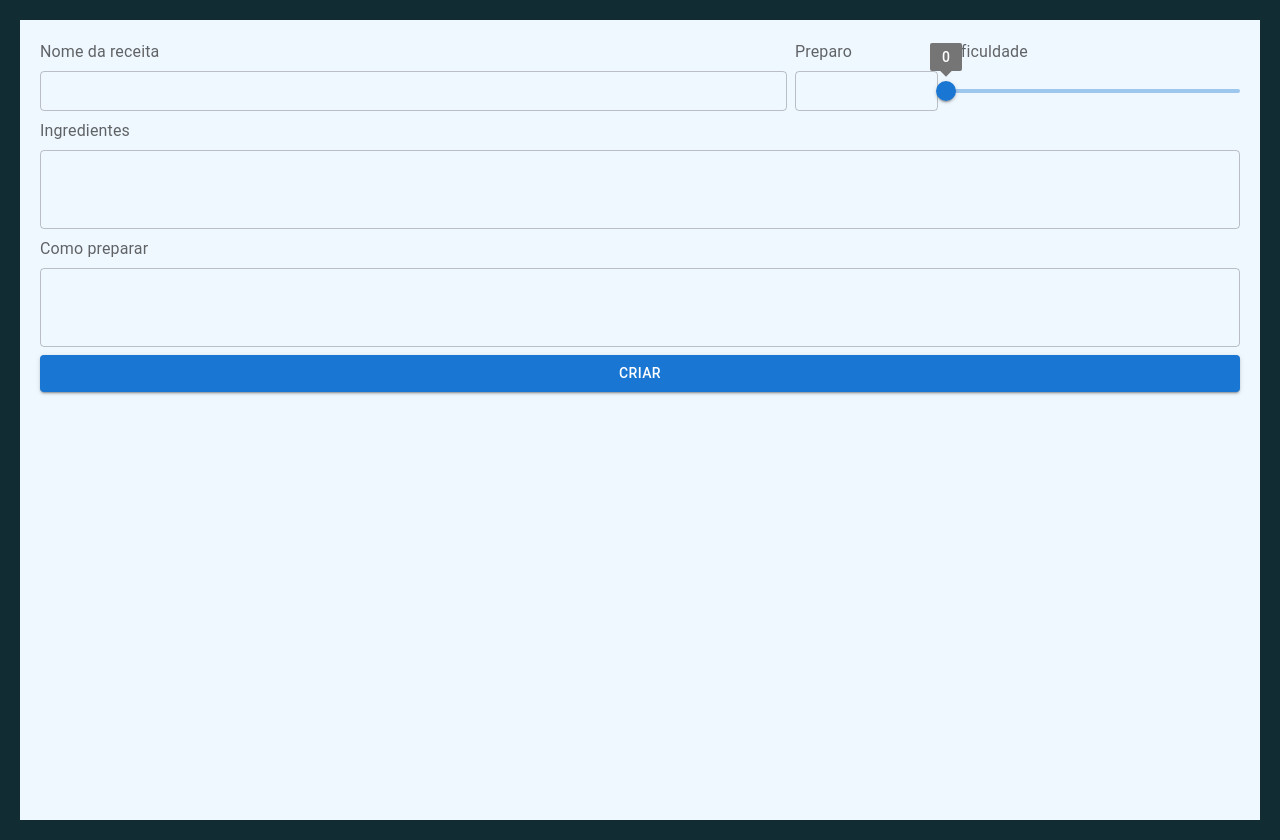
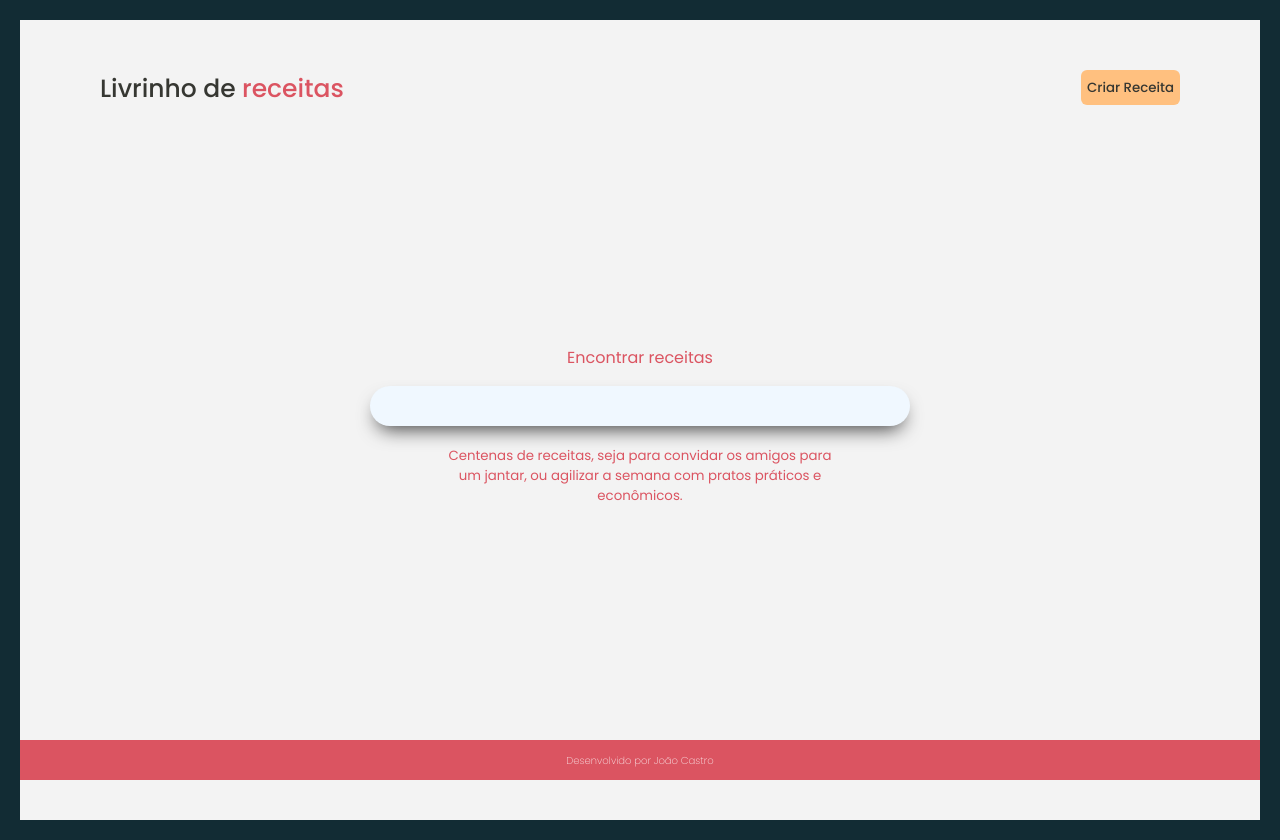
Before and after one commit to jpcastro14/gitapps, a React (Vite) app in the folder gitapps/: page /recipe in a window 1280 px wide. Built offline with nearby package versions, Linux system fonts and the light colour scheme.

Commit message:
Feat: Add new styled homepage

```diff
--- a/gitapps/index.html
+++ b/gitapps/index.html
@@ -3,7 +3,16 @@
   <head>
     <meta charset="UTF-8" />
     <link rel="icon" type="image/svg+xml" href="/vite.svg" />
+    <link rel="preconnect" href="https://fonts.googleapis.com" />
+    <link rel="preconnect" href="https://fonts.gstatic.com" crossorigin />
+    <link
+      href="https://fonts.googleapis.com/css2?family=Poppins:ital,wght@0,100;0,200;0,300;0,400;0,500;0,600;0,700;0,800;0,900;1,100;1,200;1,300;1,400;1,500;1,600;1,700;1,800;1,900&display=swap"
+      rel="stylesheet"
+    />
     <meta name="viewport" content="width=device-width, initial-scale=1.0" />
+    <style>
+      @import url("https://fonts.googleapis.com/css2?family=Poppins:ital,wght@0,100;0,200;0,300;0,400;0,500;0,600;0,700;0,800;0,900;1,100;1,200;1,300;1,400;1,500;1,600;1,700;1,800;1,900&display=swap");
+    </style>
     <title>GitApps - Hub N1</title>
   </head>
   <body>
--- /dev/null
+++ b/gitapps/src/Components/RecipeComponent/RecipeForm/styles.ts
@@ -0,0 +1,15 @@
+import styled from "styled-components";
+
+export const Container = styled.div`
+  background-color: aliceblue;
+  padding: 20px;
+  width: 100%;
+  div {
+    color: red;
+  }
+`;
+
+export const CheckItem = styled.div`
+  background-color: red;
+  width: 100%;
+`;
--- a/gitapps/src/Components/RecipeComponent/index.tsx
+++ b/gitapps/src/Components/RecipeComponent/index.tsx
@@ -1,64 +1,25 @@
-import { Button, FormLabel, Grid2, Slider, TextField, } from "@mui/material"
-import { CheckItem, Container } from "./styles"
-import { useForm } from "react-hook-form"
-import { useState } from "react"
+import { BottomSection, Container, MidSection, TopNav } from "./styles";
 
-interface IRecipe {
-    name: string;
-    prepareTime: string;
-    dificulty: string;
-    ingredients: string;
-    prepareSteps: string
-
-}
 
 function RecipeApp() {
-
-    const [newRecipe, setNewRecipe] = useState<IRecipe>({} as IRecipe)
-
-
-    const { register, reset, getValues, handleSubmit, formState: { errors } } = useForm<IRecipe>()
-
-    const logRecipe = (d: IRecipe) => {
-
-        setNewRecipe(d)
-
-        console.log(newRecipe);
-
-    }
-
-
-    return (<Container >
-        <Grid2 container spacing={1} columns={{ xs: 1, md: 4 }}  >
-            <Grid2 size={2.5} container  >
-                <FormLabel>Nome da receita</FormLabel>
-                <TextField fullWidth variant="outlined" size="small" {...register('name', { required: true })} />
-            </Grid2>
-            <Grid2 size={0.5} container  >
-                <FormLabel >Preparo</FormLabel>
-                <TextField type="text" fullWidth variant="outlined" size="small" {...register("prepareTime", { required: true })} />
-            </Grid2>
-            <Grid2 size={1} container >
-                <FormLabel >Dificuldade</FormLabel>
-                <Slider defaultValue={0} min={0} max={5} valueLabelDisplay="on"  {...register("dificulty")} />
-            </Grid2>
-            <Grid2 size={4} container >
-                <FormLabel >Ingredientes</FormLabel>
-                <TextField multiline type="text" fullWidth minRows={2} maxRows={4} size="medium" {...register("ingredients")} />
-            </Grid2>
-            <Grid2 size={4} container >
-                <FormLabel >Como preparar</FormLabel>
-                <TextField multiline type="text" fullWidth minRows={2} maxRows={4} size="medium" {...register("prepareSteps")} />
-            </Grid2>
-            <Grid2 size={4} container >
-                <Button fullWidth color="primary" variant="contained" onClick={() => handleSubmit(logRecipe)()}>Criar</Button>
-            </Grid2>
-
-        </Grid2>
-
-
-
-    </Container>)
+    return (
+        <Container>
+            <TopNav>
+                <p> Livrinho de <span>receitas</span></p>
+                <button>Criar Receita</button>
+            </TopNav>
+            <MidSection>
+                <p>Encontrar receitas</p>
+                <input type="text" />
+                <span>Centenas de receitas, seja para convidar os amigos para um jantar, ou agilizar a semana com pratos práticos e econômicos.</span>
+            </MidSection>
+            <BottomSection>
+                <p>
+                    Desenvolvido por João Castro
+                </p>
+            </BottomSection>
+        </Container>
+    )
 }
 
 export default RecipeApp
--- a/gitapps/src/Components/RecipeComponent/styles.ts
+++ b/gitapps/src/Components/RecipeComponent/styles.ts
@@ -1,15 +1,85 @@
 import styled from "styled-components";
 
 export const Container = styled.div`
-  background-color: aliceblue;
-  padding: 20px;
   width: 100%;
-  div {
-    color: red;
+  background-color: #f3f3f3;
+  display: grid;
+  grid-template-rows: 20% 70% 10%;
+  grid-template-columns: 100%;
+`;
+
+export const TopNav = styled.div`
+  height: 40px;
+  display: flex;
+  font-size: 25px;
+  font-weight: 500;
+  font-family: Poppins;
+  align-items: stretch;
+  padding: 50px 80px 0 80px;
+  justify-content: space-between;
+  p {
+    margin: 0;
+    padding: 0;
+    color: var(--form-black);
+  }
+  span {
+    color: var(--form-red);
+  }
+  button {
+    height: 35px;
+    border: none;
+    font-weight: 500;
+    border-radius: 6px;
+    font-family: Poppins;
+    color: var(--form-black);
+    background-color: var(--form-yellow);
   }
 `;
 
-export const CheckItem = styled.div`
-  background-color: red;
-  width: 100%;
+export const MidSection = styled.div`
+  display: flex;
+  flex-direction: column;
+  padding: 0 100px 0 100px;
+  margin-top: 150px;
+  font-family: poppins;
+  align-items: center;
+  p {
+    color: var(--form-red);
+  }
+  span {
+    width: 400px;
+    margin-top: 20px;
+    font-size: smaller;
+    color: var(--form-red);
+  }
+  input {
+    width: 80%;
+    background-color: aliceblue;
+    border-radius: 50px;
+    border: none;
+    height: 40px;
+    box-shadow: 0px 10px 19px -7px rgba(0, 0, 0, 0.75);
+    -webkit-box-shadow: 0px 10px 19px -7px rgba(0, 0, 0, 0.75);
+    -moz-box-shadow: 0px 10px 19px -7px rgba(0, 0, 0, 0.75);
+    color: var(--form-black);
+    padding: 0 20px 0 20px;
+    max-width: 500px;
+  }
 `;
+
+export const BottomSection = styled.div`
+  background-color: var(--form-red);
+  height: 40px;
+  position: fixed;
+  bottom: 20px;
+  right: 20px;
+  left: 20px;
+  display: flex;
+  justify-content: center;
+  align-items: center;
+  p {
+    font-family: poppins;
+    font-size: 10px;
+    font-weight: 200;
+  }
+`;
--- a/gitapps/src/index.css
+++ b/gitapps/src/index.css
@@ -23,6 +23,12 @@
   --lighter-red: #fd8387;
   --regular-yellow: #ffca2c;
   --regular-green: #50cf44;
+
+  --form-red: #db5461;
+  --form-yellow: #ffc07f;
+  --form-black: #363732;
+  --form-blue: #8da9c4;
+  --form-white: #ffffff;
 }
 
 a {
```
Also changed, not shown: gitapps/src/Components/RecipeComponent/RecipeForm/index.tsx (added, +65 -0 lines).
